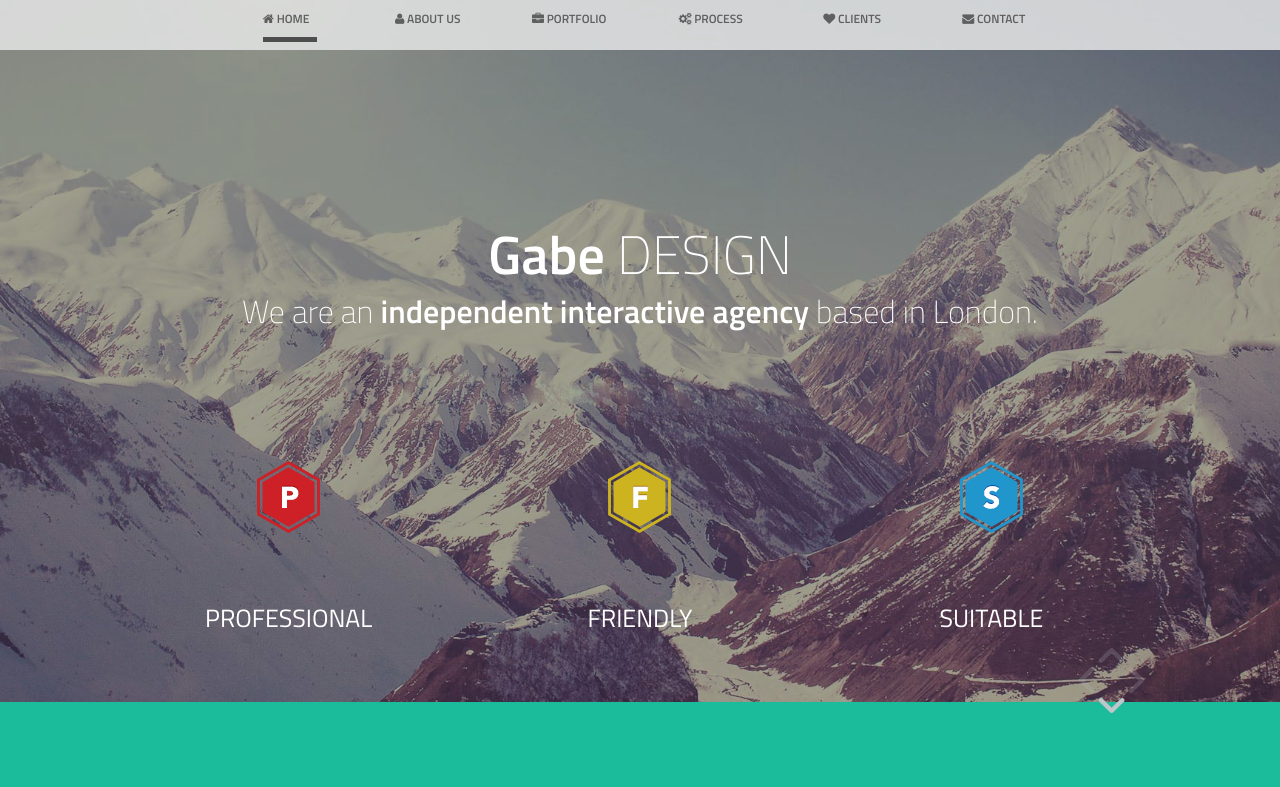
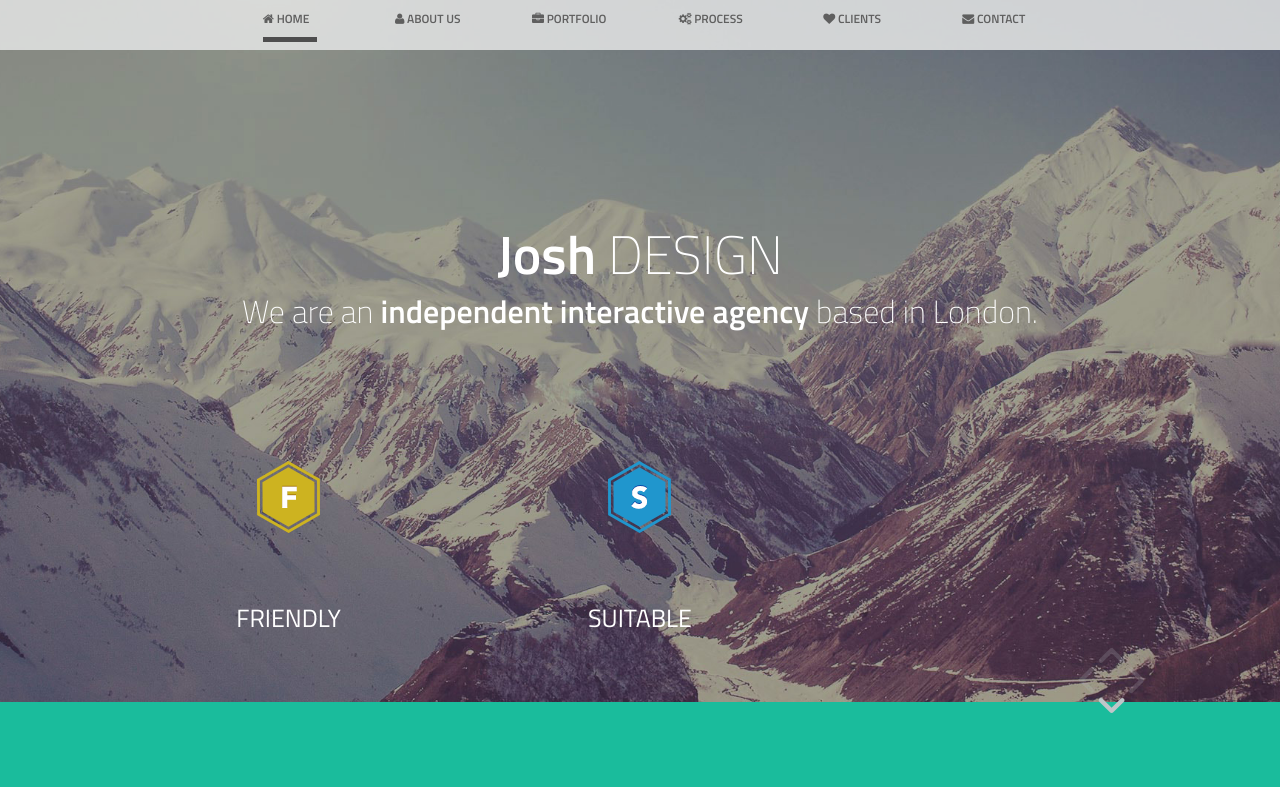
Before and after one commit to Gerdkid/GitClass, a plain HTML site: page index.html in a window 1280 px wide. Shown: the top 787 px of the page. Drawn offline with Linux system fonts and the light colour scheme.

Commit message:
Change header text

```diff
--- a/index.html
+++ b/index.html
@@ -65,14 +65,13 @@
 		<div class="container">
 			<div id="home-row-1" class="row clearfix">
 				<div class="col-12">
-					<h1 class="font-semibold">Gabe <span class="font-thin">DESIGN</span></h1>
+					<h1 class="font-semibold">Josh <span class="font-thin">DESIGN</span></h1>
 					<h4 class="font-thin">We are an <span class="font-semibold">independent interactive agency</span> based in London.</h4>
 					<br>
 					<br>
 				</div><!-- /col-12 -->
 			</div><!-- /row -->
 			<div id="home-row-2" class="row clearfix">
-				<div class="col-12 col-sm-4"><div class="home-hover navigation-slide" data-slide="4"><img src="images/s02.png"></div><span>PROFESSIONAL</span></div>
 				<div class="col-12 col-sm-4"><div class="home-hover navigation-slide" data-slide="3"><img src="images/s01.png"></div><span>FRIENDLY</span></div>
 				<div class="col-12 col-sm-4"><div class="home-hover navigation-slide" data-slide="5"><img src="images/s03.png"></div><span>SUITABLE</span></div>
 			</div><!-- /row -->
```
